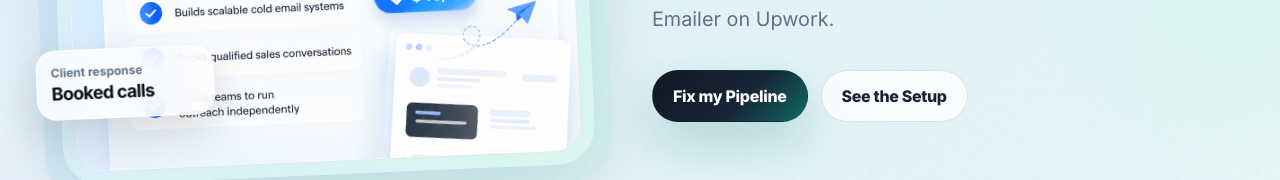
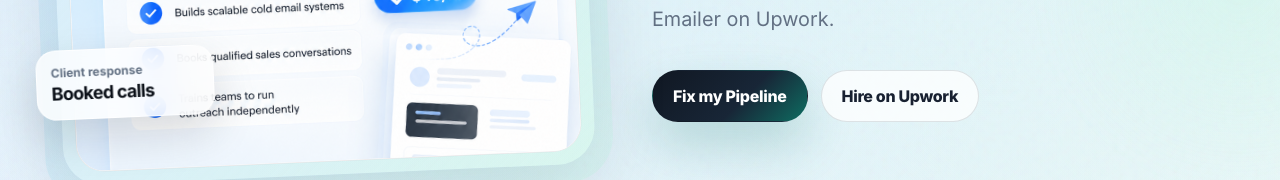
Before and after one commit to AbdulHannnan/ColderEmail-Fr, a Next.js app: page / in a window 1280 px wide. Shown: the part 637-817 px from the top of the page. Built offline with nearby package versions, Linux system fonts and the light colour scheme.

Commit message:
Upwork hire button

```diff
--- a/src/components/Hero.tsx
+++ b/src/components/Hero.tsx
@@ -33,9 +33,14 @@ export function Hero() {
             <a className="btn btn-primary" href="#contact">
               Fix my Pipeline
             </a>
-            <a className="btn btn-ghost" href="#proof">
-              See the Setup
-            </a>
+           <a
+          className="btn btn-ghost"
+          href="https://www.upwork.com/freelancers/coldemailcopywriter?mp_source=share"
+          target="_blank"
+          rel="noopener noreferrer"
+                                  >
+                       Hire on Upwork
+                </a>
           </div>
        </div>
       </div>
```
